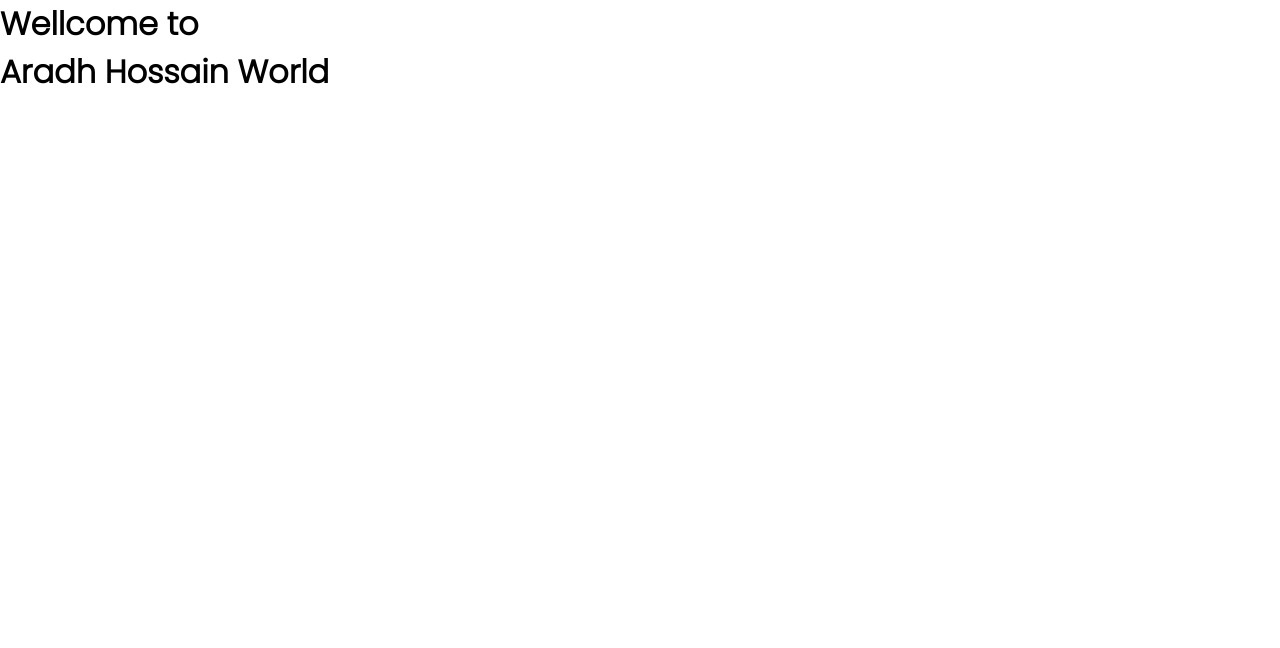
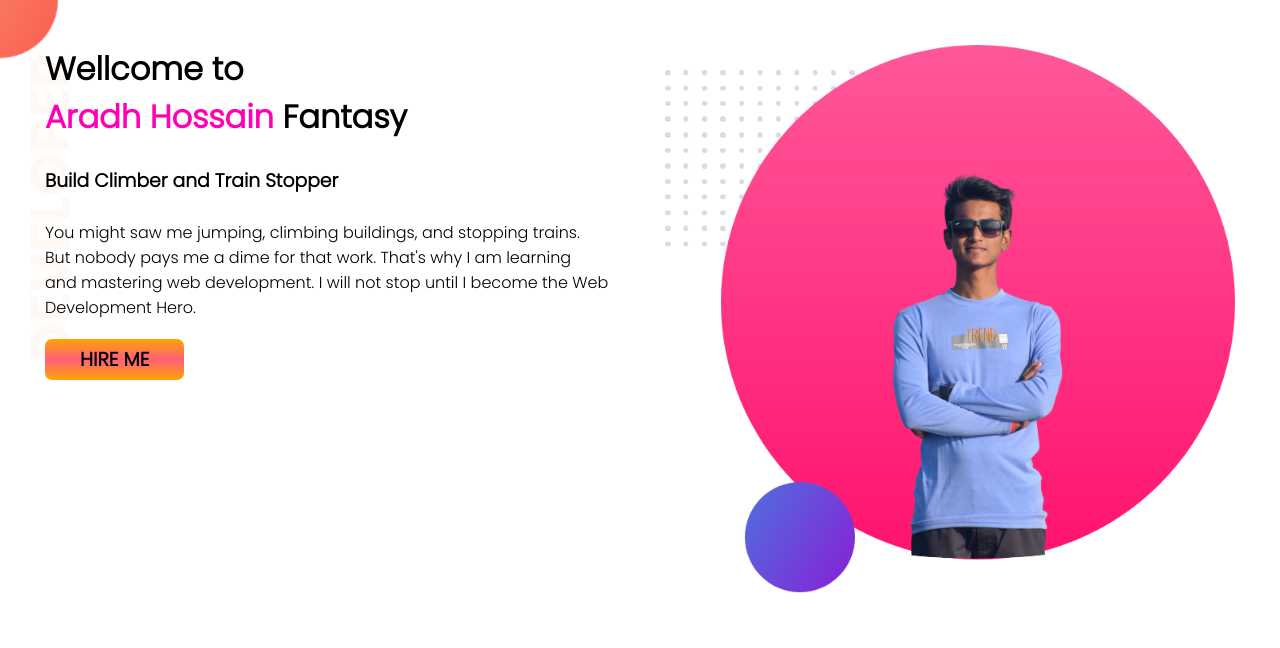
Before and after one commit to afjalopu/afjalopu-portfolio, a plain HTML site: page index.html in a window 1280 px wide. Drawn offline with Linux system fonts and the light colour scheme.

Commit message:
second commit

```diff
--- a/easy.css
+++ b/easy.css
@@ -7,8 +7,45 @@
 body
 {
     font-family: 'Poppins', sans-serif;
+    overflow: hidden;
 }
 h1
 {
     font-size: 2rem;
 }
+h1 span
+{
+    color: rgb(255, 0, 179);
+}
+section
+{
+    display: flex;
+}
+.half-width
+{
+    width: 50%;
+    padding: 10px 10px;
+    margin: 15px 15px;
+}
+.half-width img
+{
+    width: 100%;
+}
+
+.link-button
+{
+    text-decoration: none;
+    background-image: linear-gradient(orange, rgb(255, 95, 122), orange);
+    padding: 7px 35px;
+    color: black;
+    text-transform: uppercase;
+    border-radius: 7px;
+    font-size: 1.2rem;
+    font-weight: bolder;
+}
+.top-banner
+{
+    background-image: url(images/top-banner.png);
+    background-repeat: no-repeat;
+    padding: 20px 20px;
+}
--- a/index.html
+++ b/index.html
@@ -12,7 +12,29 @@
 
 </head>
 <body>
-     <h1>Wellcome to</h1>
-     <h1>Aradh Hossain World</h1>
+
+    <section class="top-banner">
+        <div class="half-width">
+            <h1>Wellcome to</h1>
+            <h1> <span> Aradh Hossain </span> Fantasy</h1>
+            <br>
+            <h3>Build Climber and Train Stopper</h3>
+            <br>
+            <p>
+                You might saw me jumping, climbing buildings, and stopping trains. <br> But nobody pays me a dime for that work. That's why I am learning <br> and mastering web development. I will not stop until I become the Web Development Hero.
+            </p>
+            <br>
+            <a target="_blank" class="link-button" href="https://github.com/afjalopu">Hire Me</a>
+
+        </div>
+
+            <div class="half-width">
+                <img src="images/opu2.png" alt="">
+            </div>
+
+
+
+    </div>
+
 </body>
 </html>
```
Also changed, not shown: images/jhankar.png (deleted), images/jhankar2.png (deleted), images/my-bg2.png (deleted), images/opu1.png (added), images/opu2.png (added).
